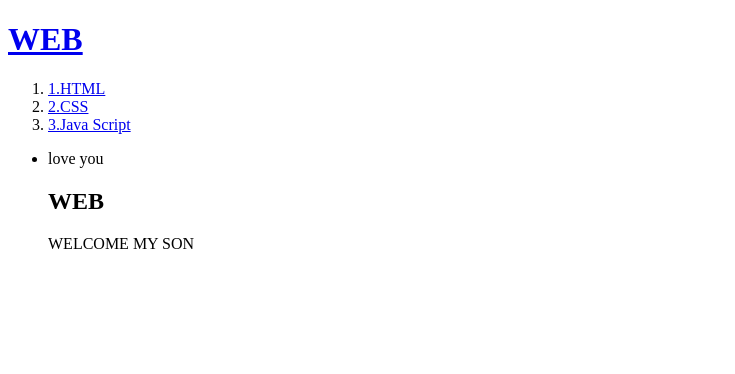
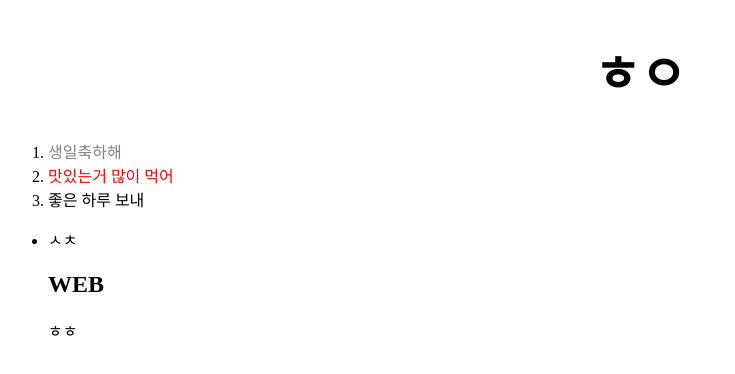
Before and after one commit to 04hong/web1, a plain HTML site: page index.html in a window 1280 px wide. Shown: the whole page, without its empty margins (0-735 px from the left). Drawn offline with Linux system fonts and the light colour scheme.

Commit message:
Add files via upload

```diff
--- a/index.html
+++ b/index.html
@@ -1,21 +1,26 @@
 <!doctype html>
 <html>
 <head>
-<title>축하한다</title>
+<title>생일축하한다</title>
+<style> a {color: black;
+text-decoration:none;}
+h1{font-size: 50px; text-align: center;}
+#active{color:red}
+.saw{color: gray}
+</style>
 </head>
 
-
 <body>
-  <h1><a href="index.html">WEB</a></h1>
+  <h1><a href="index.html">ㅎㅇ</a></h1>
 <ol>
-  <li><a href="1.html">1.HTML</a></li>
-  <li><a href="2.html">2.CSS</a></li>
-  <li><a href="3.html">3.Java Script</a> </li>
+  <li><a href="1.html"class="saw"style: "text underline" >생일축하해</a></li>
+  <li><a href="2.html"class="saw"id="active">맛있는거 많이 먹어</a></li>
+  <li><a href="3.html">좋은 하루 보내</a></li>
 </ol>
 <ul>
-  <li>love you</li>
+  <li>ㅅㅊ</li>
 
 <h2>WEB</h2>
-<p>WELCOME MY SON</p>
+<p>ㅎㅎ</p>
 </body>
 <html>
```
Also changed, not shown: 1.html (+2 -2 lines), 2.html (+7 -7 lines), 3.html (+8 -8 lines).
